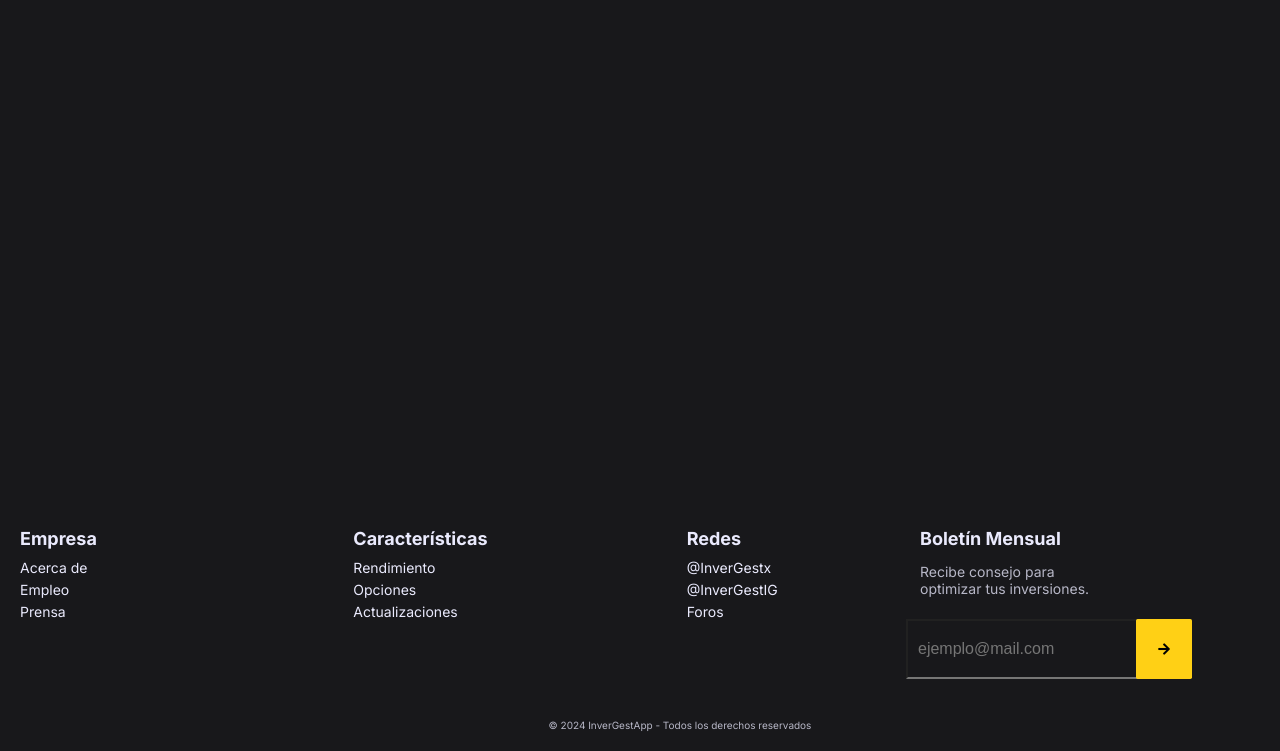
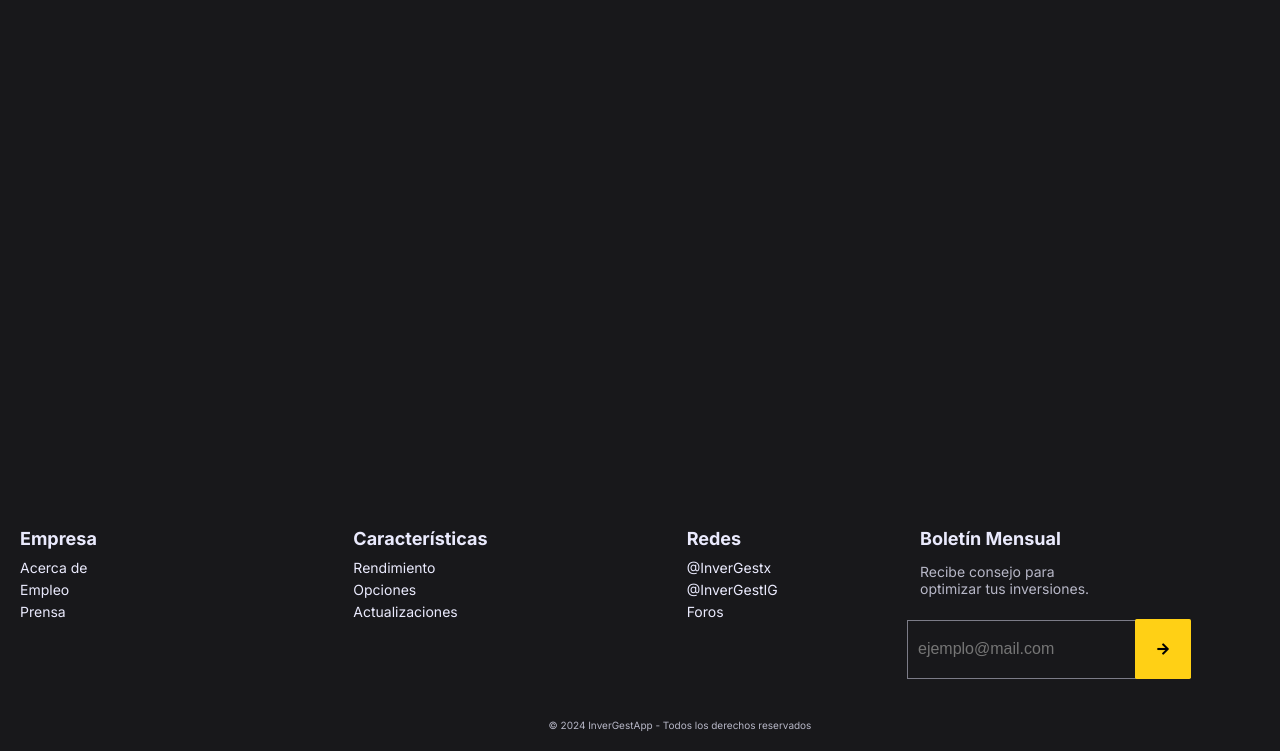
Before and after one commit to AniciaFlores/Plataforma-de-Inversiones, a plain HTML site: page index.html in a window 1280 px wide. Shown: the part 49-800 px from the top of the page. Drawn offline with Linux system fonts and the light colour scheme; a small style sheet from the web is missing.

Commit message:
Correjí borde de la caja de email

```diff
--- a/styles.css
+++ b/styles.css
@@ -170,10 +170,11 @@ nav {
 
 .email-input {
   width: 208px;
-  height: 36px;
+  height: 37px;
   padding: 10px;
   font-size: 16px;
   background-color: transparent;
+  border: 1px solid #7C7C88;
 }
 
 /* Estilos para el botón de envío */
```
